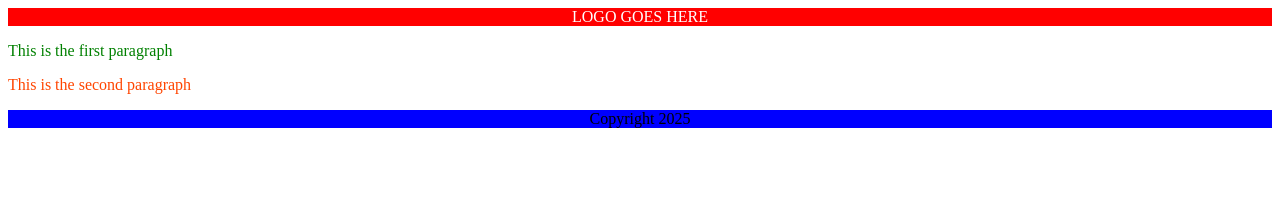
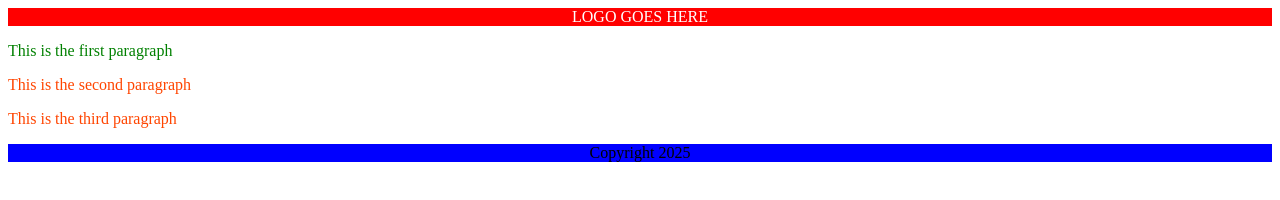
Before and after one commit to HR1789/Tutorial-Lab-3, a plain HTML site: page index.html in a window 1280 px wide. Drawn offline with Linux system fonts and the light colour scheme.

Commit message:
first commit

```diff
--- a/index.html
+++ b/index.html
@@ -15,6 +15,7 @@
 
     <p id="first"> This is the first paragraph</p>
     <p class="second"> This is the second paragraph</p>
+    <p class="second"> This is the third paragraph</p>
 
     <footer id="customfooter">
         <p>Copyright 2025</p>
```
